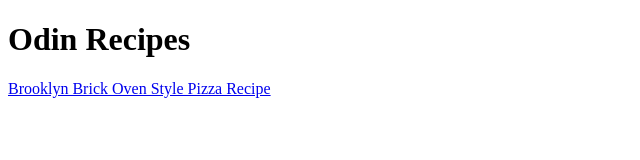
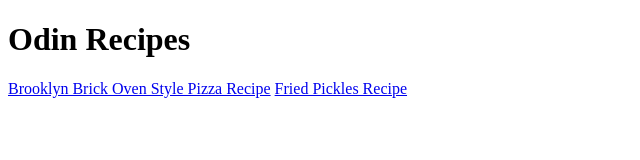
Before and after one commit to Yhento/odin-recipes, a plain HTML site: page index.html in a window 1280 px wide. Shown: the whole page, without its empty margins (0-640 px from the left). Drawn offline with Linux system fonts and the light colour scheme.

Commit message:
feat(html): add link to fried-pickles.html
Added the link to the Fried Pickles recipe on the home page.

```diff
--- a/index.html
+++ b/index.html
@@ -7,6 +7,7 @@
 <body>
     <h1>Odin Recipes</h1>
     <a href="recipes/pizza.html">Brooklyn Brick Oven Style Pizza Recipe</a>
+    <a href="recipes/fried-pickles.html">Fried Pickles Recipe</a>
 
 
 
```
